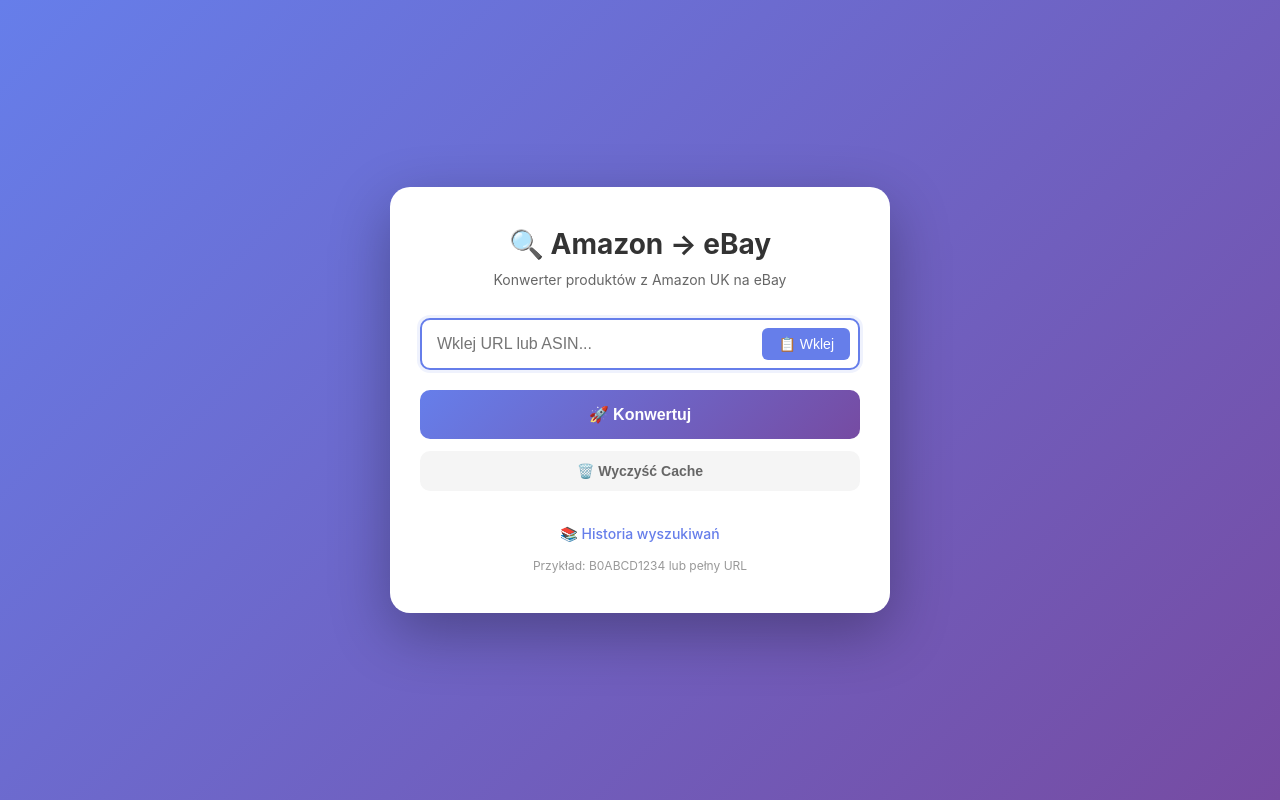
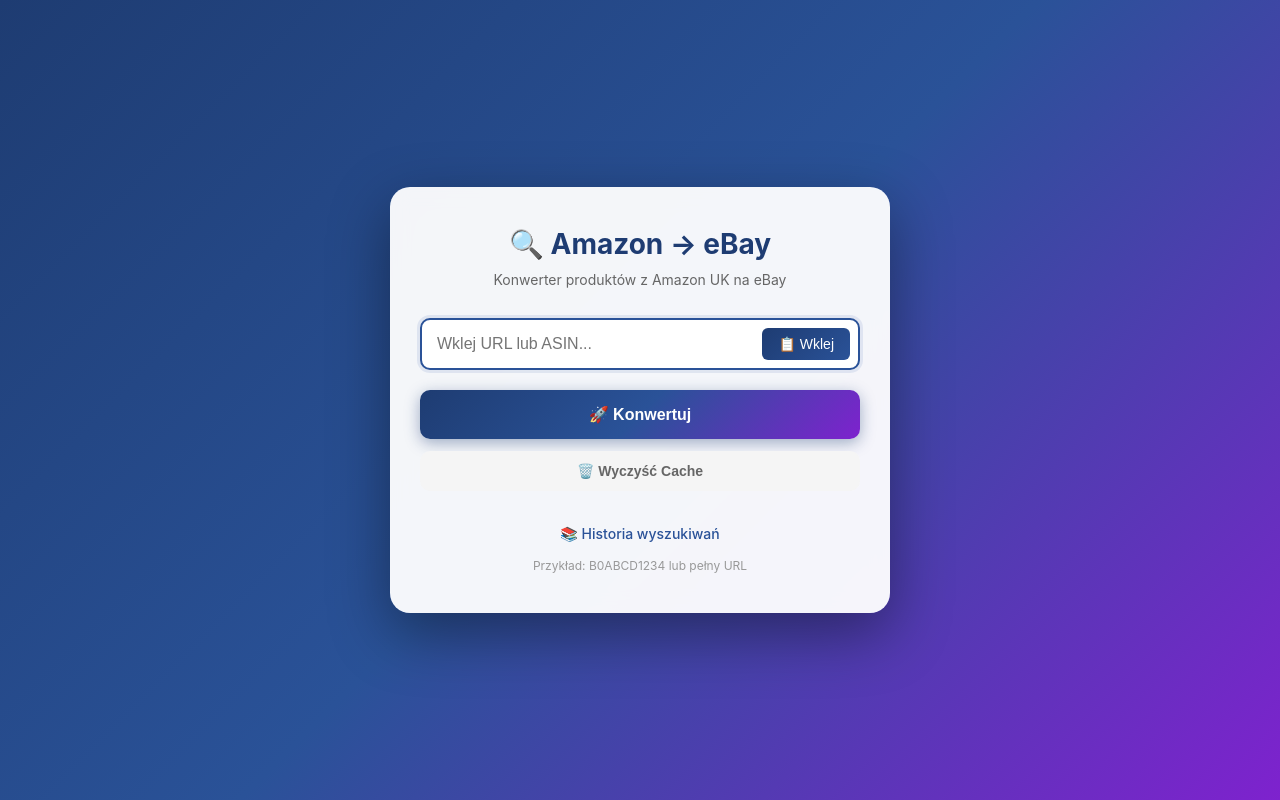
Before and after one commit to kacpermielewczyk96-source/amazon_to_ebay, a Flask app: page / in a window 1280 px wide. Run offline with Flask 3, Linux system fonts and the light colour scheme.

Commit message:
Update index.html

```diff
--- a/templates/index.html
+++ b/templates/index.html
@@ -10,14 +10,15 @@
             display: flex;
             align-items: center;
             justify-content: center;
-            background: linear-gradient(135deg, #667eea 0%, #764ba2 100%);
+            background: linear-gradient(135deg, #1e3c72 0%, #2a5298 50%, #7e22ce 100%);
             padding: 20px;
         }
         .container {
-            background: white;
+            background: rgba(255, 255, 255, 0.95);
+            backdrop-filter: blur(10px);
             padding: 40px 30px;
             border-radius: 20px;
-            box-shadow: 0 20px 60px rgba(0,0,0,0.3);
+            box-shadow: 0 20px 60px rgba(0,0,0,0.4);
             max-width: 500px;
             width: 100%;
         }
@@ -25,7 +26,7 @@
             text-align: center;
             margin-bottom: 10px;
             font-size: 28px;
-            color: #333;
+            color: #1e3c72;
         }
         .subtitle {
             text-align: center;
@@ -47,15 +48,15 @@
             transition: all 0.3s;
         }
         input[type="text"]:focus {
-            border-color: #667eea;
-            box-shadow: 0 0 0 3px rgba(102,126,234,0.1);
+            border-color: #2a5298;
+            box-shadow: 0 0 0 3px rgba(42,82,152,0.1);
         }
         .paste-btn {
             position: absolute;
             right: 10px;
             top: 50%;
             transform: translateY(-50%);
-            background: #667eea;
+            background: linear-gradient(135deg, #1e3c72 0%, #2a5298 100%);
             color: white;
             border: none;
             padding: 8px 16px;
@@ -79,8 +80,12 @@
             margin-bottom: 12px;
         }
         .btn-primary {
-            background: linear-gradient(135deg, #667eea 0%, #764ba2 100%);
+            background: linear-gradient(135deg, #1e3c72 0%, #2a5298 50%, #7e22ce 100%);
             color: white;
+            box-shadow: 0 4px 15px rgba(30,60,114,0.4);
+        }
+        .btn-primary:hover {
+            box-shadow: 0 6px 20px rgba(30,60,114,0.5);
         }
         .btn-primary:active {
             transform: scale(0.98);
@@ -99,7 +104,7 @@
             margin-top: 20px;
         }
         .history-link a {
-            color: #667eea;
+            color: #2a5298;
             text-decoration: none;
             font-size: 14px;
             font-weight: 500;
```
